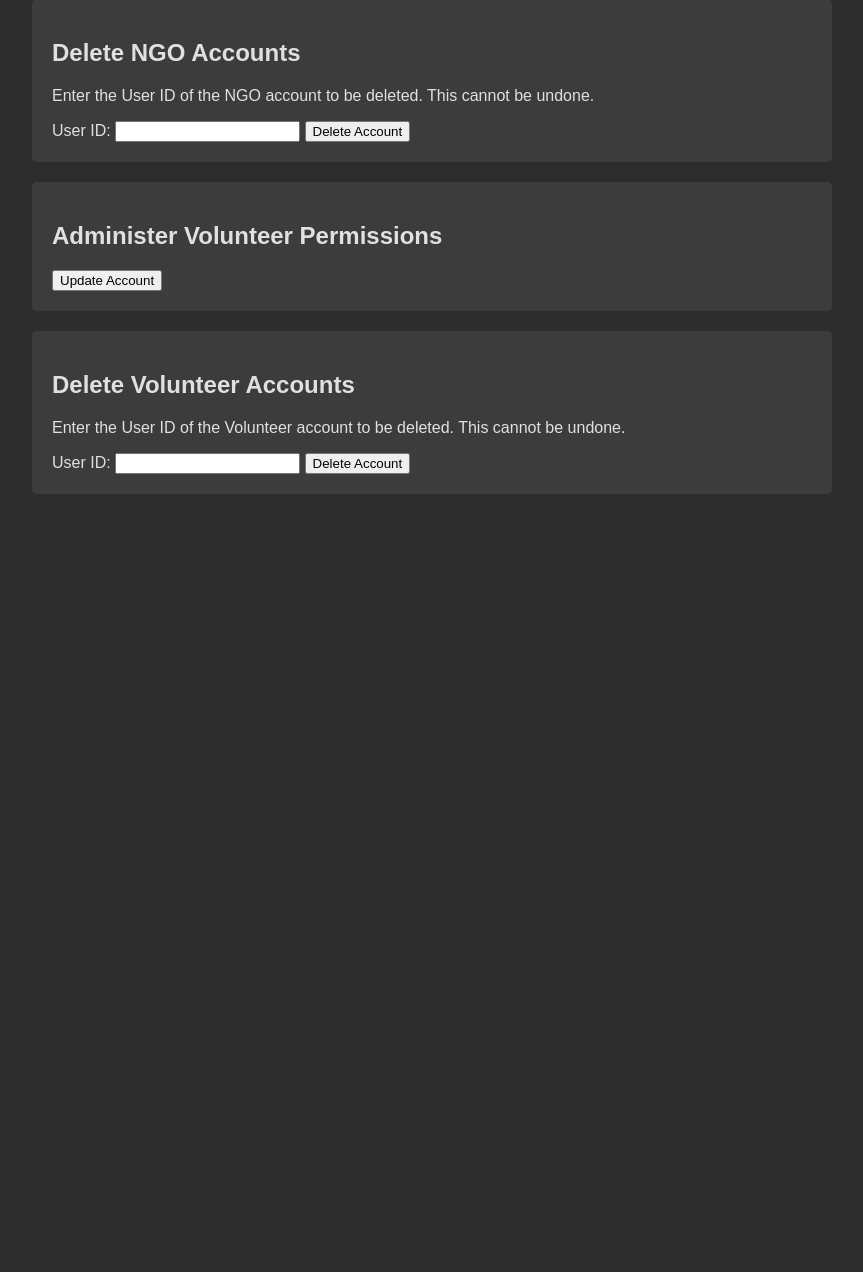
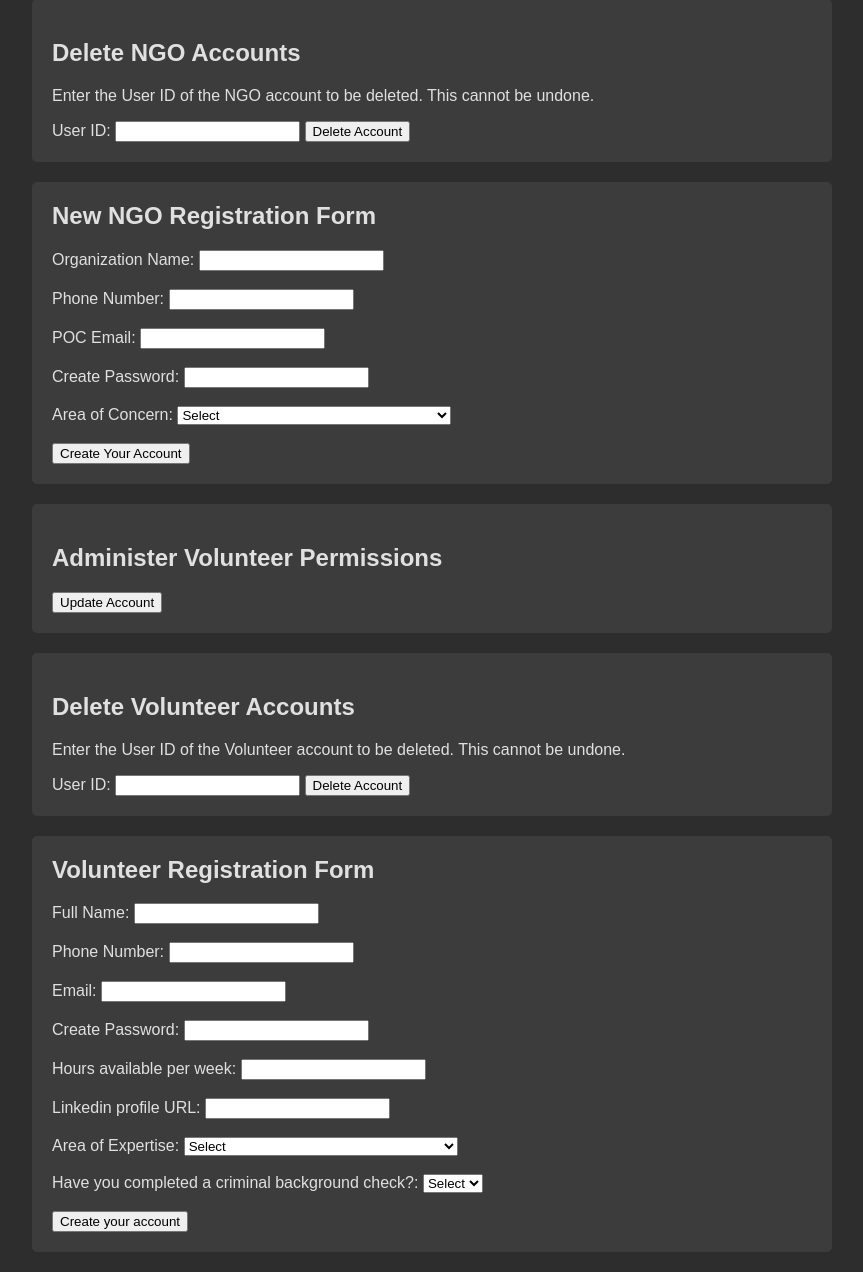
Before and after one commit to JulianSoriano/Guardian-Link, a PHP site: page /admin.php in a window 1280 px wide. Shown: the part 492-1764 px from the top of the page, without its empty margins (208-1071 px from the left). Before the commit the page ends 986 px from the top, so only its background shows below. Run offline with PHP 8.4, Linux system fonts and the light colour scheme; the visitor is signed in with stand-in values (Sample User, id 1); data that the repository does not hold is empty.

Commit message:
Julian's Guardian Link v1.3
Readme Checklist Creation,
Admin page frontend added functionality for current admin to create new accounts. Working on backend code.

```diff
--- a/admin.php
+++ b/admin.php
@@ -8,8 +8,8 @@ session_start();
 if ( isset( $_SESSION['user_id'] ) ) {
 
 } else {
-    // Redirect them to the login page if not logged in.
-    header("Location: ngo_login.php");
+    // Redirect them to the home page if not logged in.
+    header("Location: index.php");
 }
 
 ?>
@@ -128,7 +128,49 @@ require 'header.php';
                 </form>
         </section>
 
-        <!-- Update NGO account email Section -->
+        <!-- NGO Account Creation Form -->
+    <section>
+        <h1>New NGO Registration Form</h1>
+        <form action="#" method="post">
+            <label for="name">Organization Name:</label>
+            <input type="text" id="name" name="name" required><br>
+            <br>
+
+            <label for="phone">Phone Number:</label>
+            <input type="text" id="phone" name="phone" required><br>
+            <br>
+
+            <label for="email">POC Email:</label>
+            <input type="email" id="email" name="email" required><br>
+            <br>
+
+            <label for="password">Create Password:</label>
+            <input type="password" id="password" name="password" required><br>
+            <br>
+
+            <!-- Area of Concern Dropdown Menu-->
+            <label for="area_of_concern">Area of Concern:</label>
+            <select id="area_of_concern" name="area_of_concern" required>
+                <option value="">Select</option>
+
+                <!-- Dropdown Options -->
+                <option value="Data Privacy and Protection">Data Privacy and Protection</option>
+                <option value="Phishing and Social Engineering Attacks">Phishing and Social Engineering Attacks</option>
+                <option value="Financial Fraud and Theft">Financial Fraud and Theft</option>
+                <option value="Website Security">Website Security</option>
+                <option value="Network Security">Network Security</option>
+                <option value="Mobile Device Security">Mobile Device Security</option>
+                <option value="Compliance and Regulatory Requirements">Compliance and Regulatory Requirements</option>
+                <option value="Staff Training and Awareness">Staff Training and Awareness</option>
+                <option value="Supply Chain Security">Supply Chain Security</option>
+                <option value="Incident Response and Recovery">Incident Response and Recovery</option>
+            </select><br>
+
+            <!-- Submit Button -->
+            <br>
+            <input type="submit" value="Create Your Account">
+        </form>
+    </section>
 
         <!-- Volunteer Admin Table -->
         <section>
@@ -200,6 +242,69 @@ require 'header.php';
                 </form>
         </section>
 
+    <!-- New Volunteer Registration Form -->
+    <section>
+        <h1>Volunteer Registration Form</h1>
+        <form action="#" method="post">
+            <label for="name">Full Name:</label>
+            <input type="text" id="name" name="name" required><br>
+            <br>
+
+            <label for="phone">Phone Number:</label>
+            <input type="text" id="phone" name="phone" required><br>
+            <br>
+
+            <label for="email">Email:</label>
+            <input type="email" id="email" name="email" required><br>
+            <br>
+
+            <label for="password">Create Password:</label>
+            <input type="password" id="password" name="password" required><br>
+            <br>
+
+            <label for="hours">Hours available per week:</label>
+            <input type="text" id="hours" name="hours" required><br>
+            <br>
+
+            <label for="linkedin">Linkedin profile URL:</label>
+            <input type="text" id="linkedin" name="linkedin" required><br>
+            <br>
+
+            <!-- Area of Expertise Dropdown Menu-->
+            <label for="area_of_concern">Area of Expertise:</label>
+            <select id="area_of_concern" name="area_of_concern" required>
+                <option value="">Select</option>
+
+                <!-- Dropdown Options -->
+                <option value="Data Privacy and Protection">Data Privacy and Protection</option>
+                <option value="Phishing and Social Engineering Attacks">Phishing and Social Engineering Attacks</option>
+                <option value="Financial Fraud and Theft">Financial Fraud and Theft</option>
+                <option value="Website Security">Website Security</option>
+                <option value="Network Security">Network Security</option>
+                <option value="Mobile Device Security">Mobile Device Security</option>
+                <option value="Compliance and Regulatory Requirements">Compliance and Regulatory Requirements</option>
+                <option value="Staff Training and Awareness">Staff Training and Awareness</option>
+                <option value="Supply Chain Security">Supply Chain Security</option>
+                <option value="Incident Response and Recovery">Incident Response and Recovery</option>
+            </select><br>
+            <br>
+
+            <!-- Criminal Background Check Dropdown Menu-->
+            <label for="criminal_background_check">Have you completed a criminal background check?:</label>
+            <select id="criminal_background_check" name="criminal_background_check" required>
+                <option value="">Select</option>
+
+                <!-- Dropdown Options -->
+                <option value="Yes">Yes</option>
+                <option value="No">No</option>
+            </select><br>
+            <br>
+
+            <!-- Submit Button -->
+            <input type="submit" value="Create your account">
+        </form>
+    </section>
+
 
     </div>
 
@@ -256,7 +361,7 @@ if ($_SERVER["REQUEST_METHOD"] == "POST") {
         }
     }
 
-
+        //Admin Toggle PHP Code
         foreach($_POST as $key => $value){
 
             //Extract the user ID from the input name
```
Also changed, not shown: README.md.
